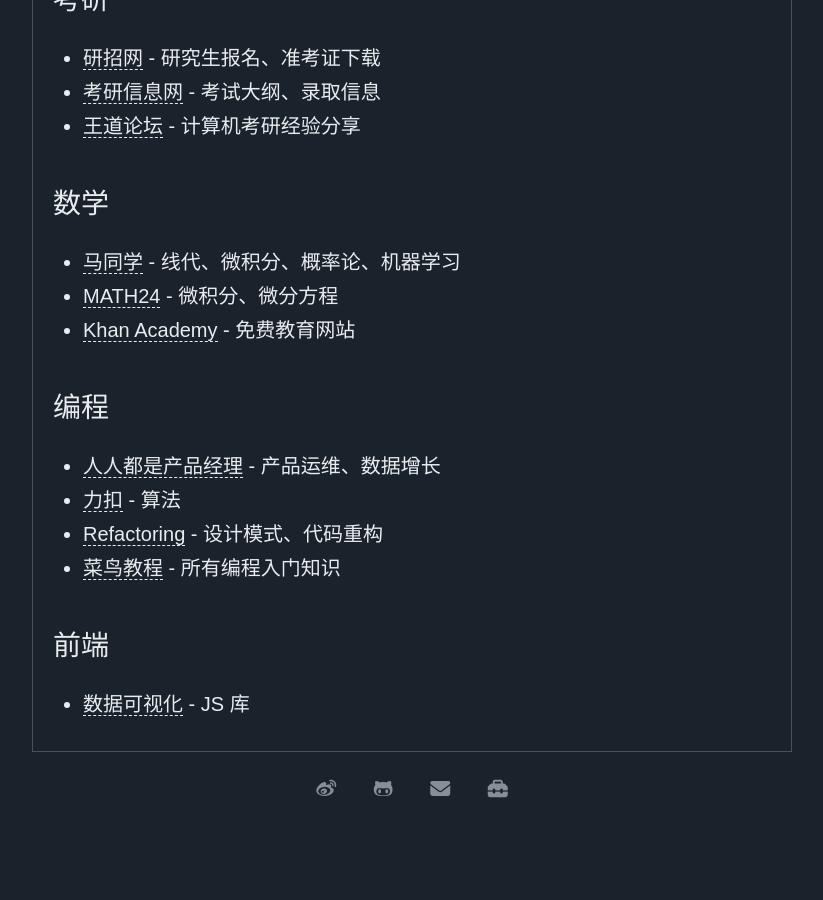
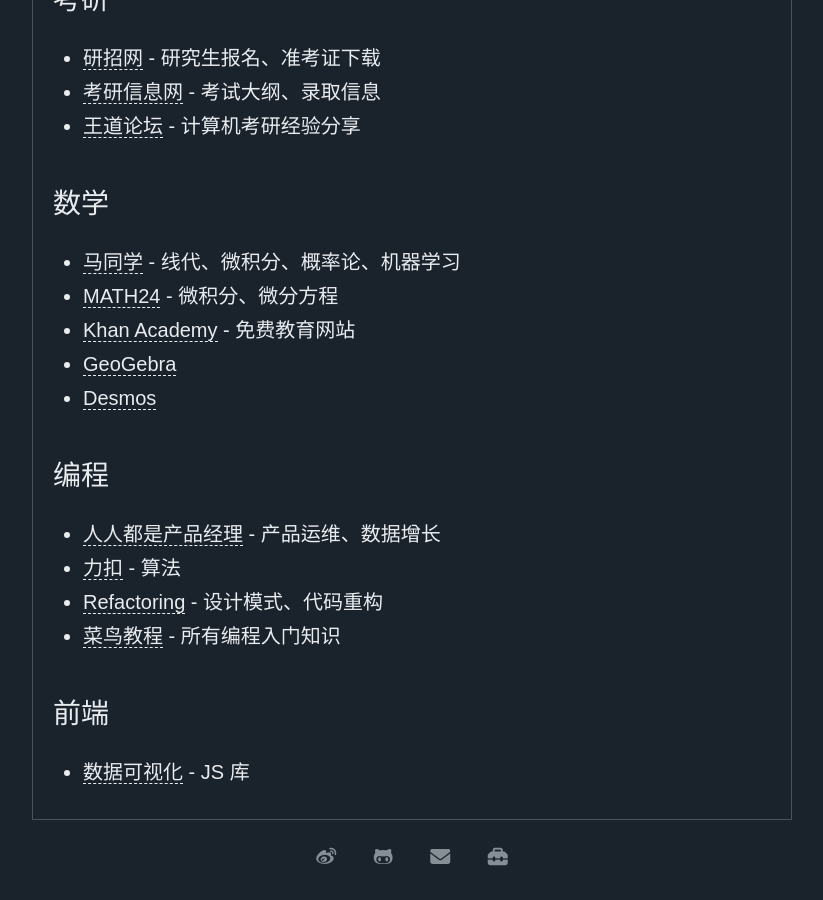
Before and after one commit to fengzhuyi/fengzhuyi.github.io, a Jekyll site: the page built from page/tool.md, in a window 1280 px wide and 900 px high, scrolled down 1264 px. Shown: the whole window, without its empty margins (228-1051 px from the left). Built offline with Jekyll 4.4.1, drawn with Linux system fonts in a browser that asks for light colours; before the commit the page ends 2096 px from its top, so only the background shows below that.

Commit message:
Update tool.md

```diff
--- a/page/tool.md
+++ b/page/tool.md
@@ -48,6 +48,8 @@ title: 工具
 - [马同学](https://www.matongxue.com/) - 线代、微积分、概率论、机器学习
 - [MATH24](https://math24.net/) - 微积分、微分方程
 - [Khan Academy](https://www.khanacademy.org/) - 免费教育网站
+- [GeoGebra](https://www.geogebra.org/)
+- [Desmos](https://www.desmos.com/)
 
 ## 编程
 
```
